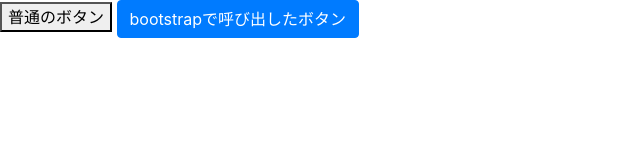
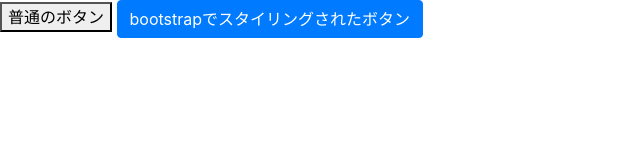
Before and after one commit to kodakodakoda/bootstrap-example, a website: page index.html in a window 1280 px wide. Shown: the whole page, without its empty margins (0-640 px from the left). Drawn offline with Linux system fonts and the light colour scheme.

Commit message:
ボタン内容変更

```diff
--- a/index.html
+++ b/index.html
@@ -15,7 +15,7 @@
   <button>普通のボタン</button>
 
   <!----bootstrapで呼び出すボタン．btnのbtn-primaryを呼び出す--->
-  <button class="btn btn-primary">bootstrapで呼び出したボタン</button>
+  <button class="btn btn-primary">bootstrapでスタイリングされたボタン</button>
 </body>
 
 </html>
```
